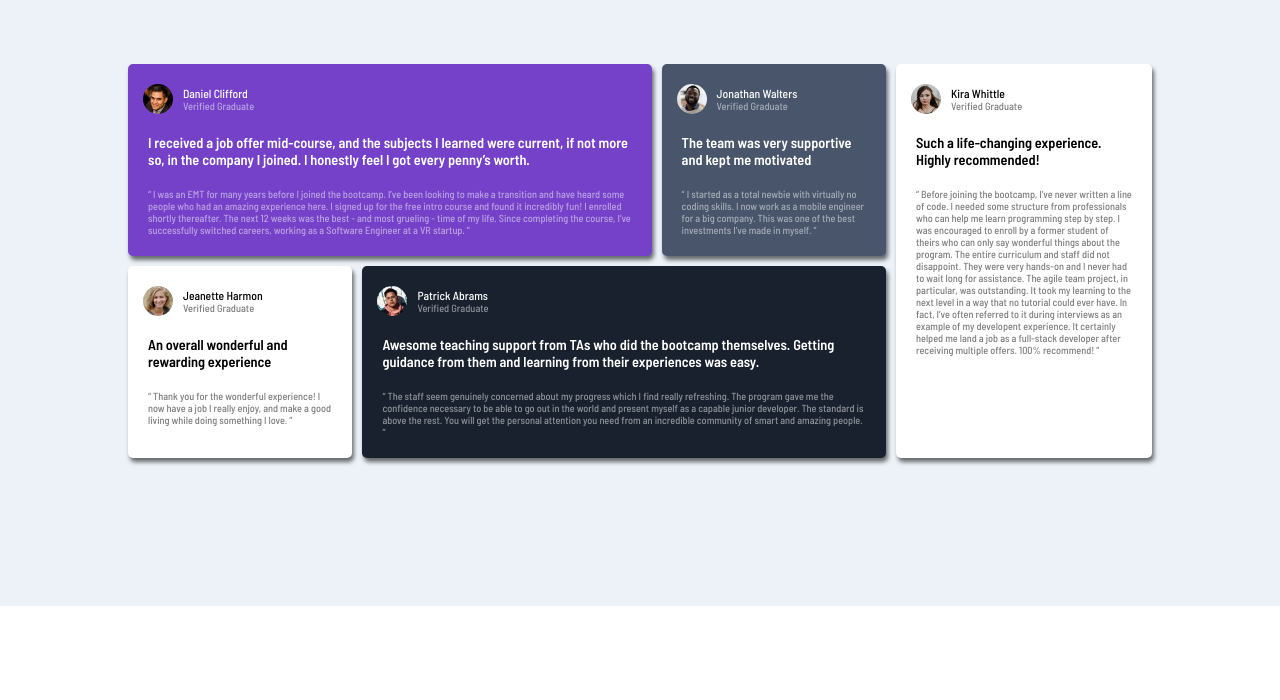
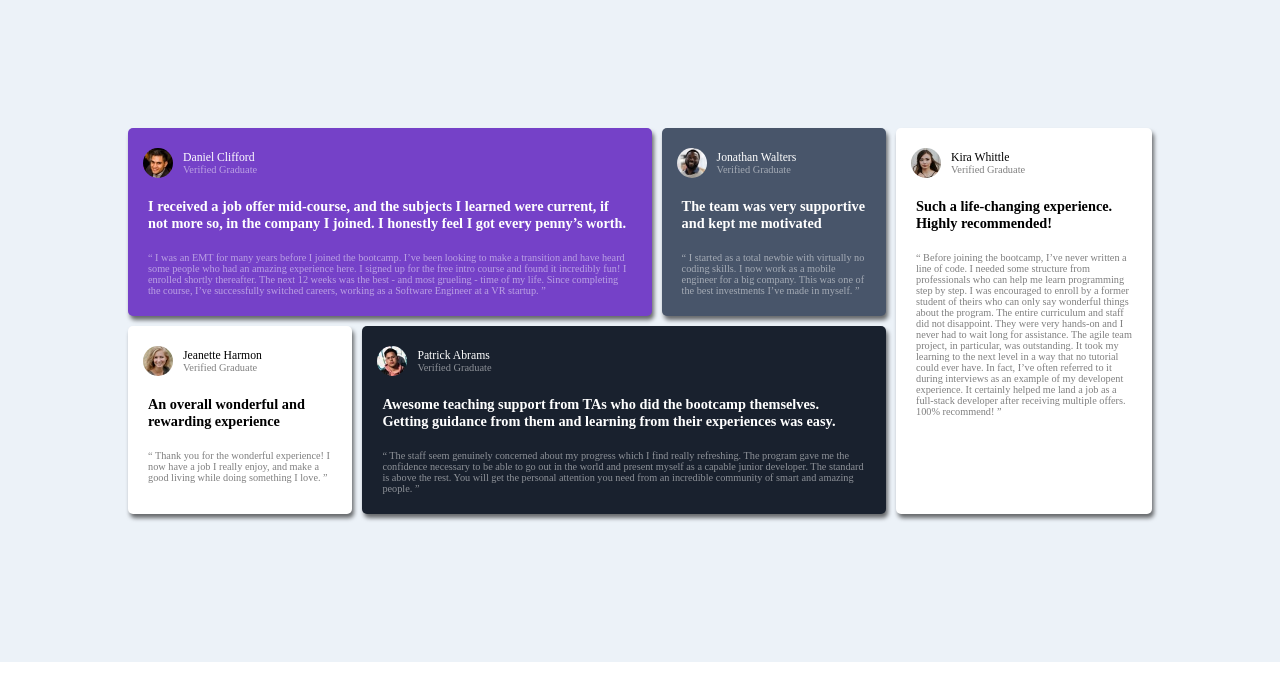
Before and after one commit to MariaWadih/First-Web-Page, a plain HTML site: page index.html in a window 1280 px wide. Drawn offline with Linux system fonts and the light colour scheme.

Commit message:
Update style.css

```diff
--- a/style.css
+++ b/style.css
@@ -8,12 +8,10 @@ font-size: 13px;
 background-color:#ecf2f8 ;
 display:flex;
 padding: 5%;
-padding-top:5%;
+padding-top:10%;
 padding-bottom:10%;
 flex-direction:column;
-font-family: 'Barlow Semi Condensed', sans-serif;
 }
-
 
 .left-block{
 display:flex;
@@ -87,7 +85,7 @@ img{
     border-radius: 5px;
     box-shadow: 2px 4px 4px 0px rgba(0,0,0,0.57);
 }
-@media(min-width:576px){
+@media only screen and (min-device-width:576px){
     .right-block{
 flex-basis: 20%;
     }
@@ -124,6 +122,7 @@ flex-direction: row;
         flex-direction: row;
         padding-right:10%;
       padding-left:10%;
+      max-width:1440px;
     }
     .left-block{
         flex-direction:column;
```
